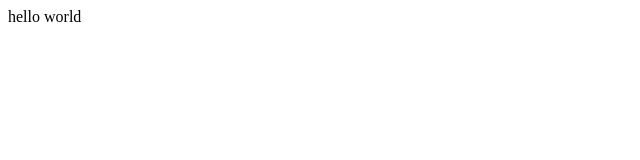
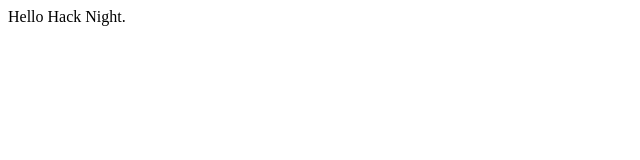
Before and after one commit to neilff/electron-demo, a website: page index.html in a window 1280 px wide. Shown: the full height of the page, 0-640 px from the left. Drawn offline with Linux system fonts and the light colour scheme.

```diff
--- a/index.html
+++ b/index.html
@@ -3,6 +3,6 @@
     <title>Example App</title>
   </head>
   <body>
-    hello world
+    Hello Hack Night.
   </body>
 </html>
--- a/main.js
+++ b/main.js
@@ -1,7 +1,7 @@
-var menubar = require('menubar')
+var menubar = require('menubar');
 
 var mb = menubar();
 
 mb.on('ready', function ready () {
-  console.log('app is ready')
+  console.log('app is ready');
 });
--- a/package.json
+++ b/package.json
@@ -9,6 +9,7 @@
   "author": "Neil Fenton <neilff@gmail.com> (https://www.github.com/neilff)",
   "license": "ISC",
   "dependencies": {
+    "express": "^4.13.3",
     "menubar": "^2.3.0"
   }
 }
```
Also changed, not shown: README.md.
